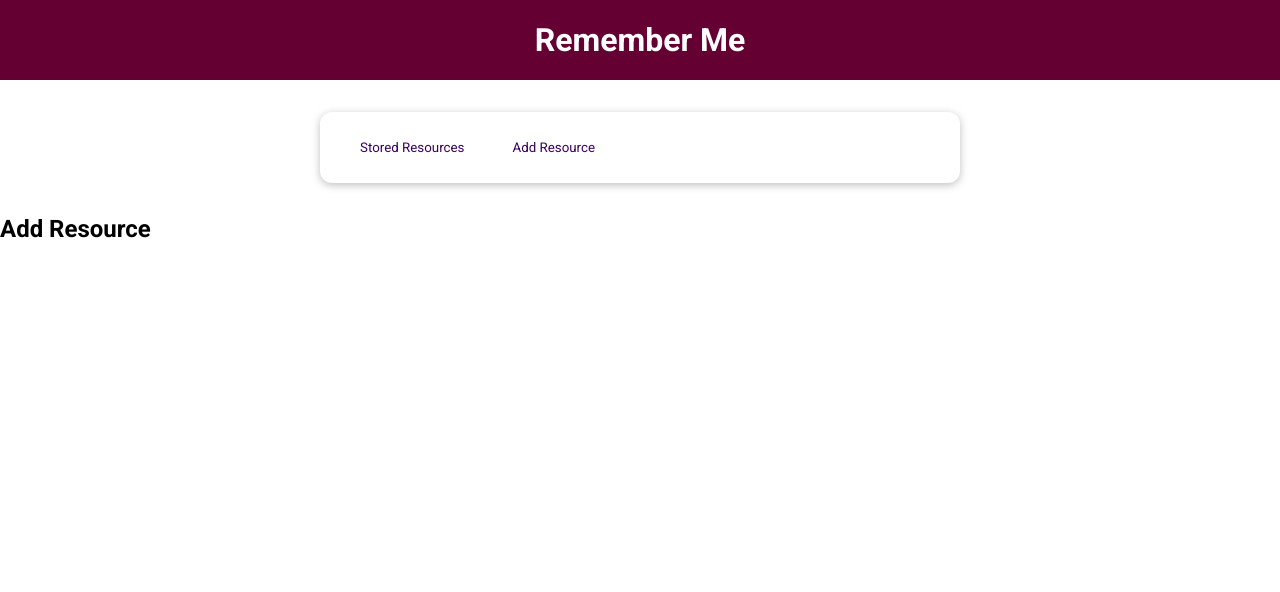
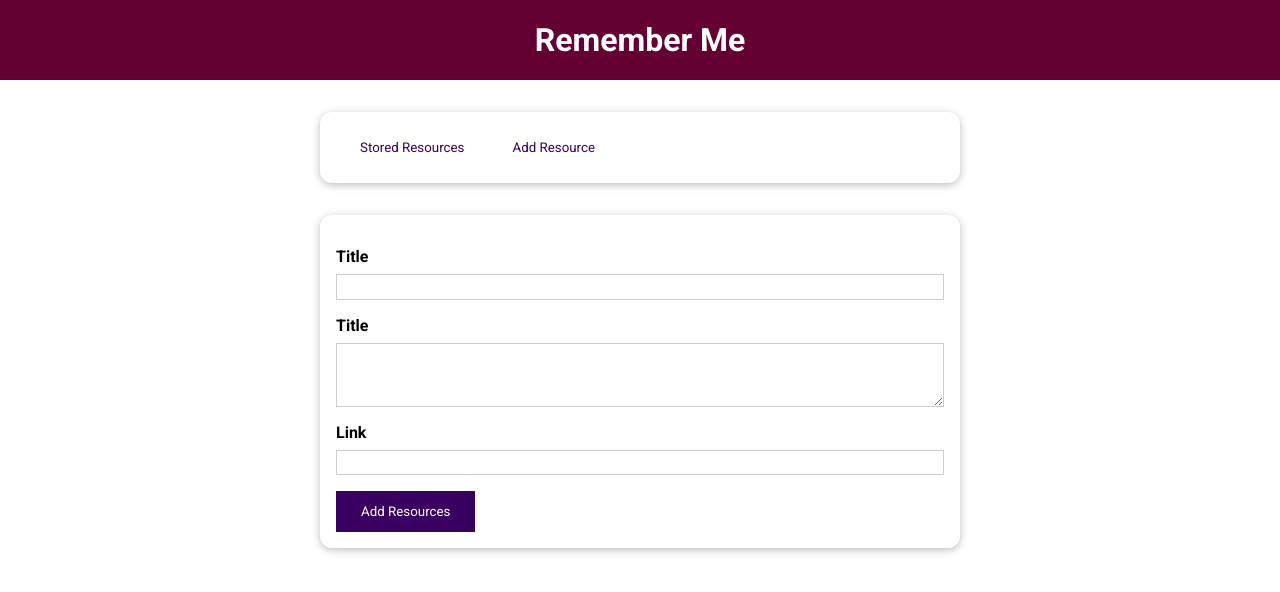
Before and after one commit to itsathefak/Learning-Resources-App-VueJS, a Vue app: page / in a window 1280 px wide. Both pictures are taken after a click on the button "Add Resource". Shown: the top 592 px of the page. Built offline with nearby package versions, Linux system fonts and the light colour scheme.

Commit message:
Create a form to add a new resource

```diff
--- a/src/components/UI/BaseButton.vue
+++ b/src/components/UI/BaseButton.vue
@@ -1,12 +1,12 @@
 <template>
-    <button :type="type" :class="mode">
+    <button :class="mode">
         <slot></slot>
     </button>
 </template>
 
 <script>
 export default{
-    props: ['type', 'mode']
+    props: [ 'mode']
 }
 </script>
 
--- a/src/components/learning-resources/AddResource.vue
+++ b/src/components/learning-resources/AddResource.vue
@@ -1,3 +1,49 @@
 <template>
-    <h2>Add Resource</h2>
+  <base-card>
+    <form>
+      <div class="form-control">
+        <label for="title">Title</label>
+        <input type="text" name="title" id="title" />
+      </div>
+      <div class="form-control">
+        <label for="description">Title</label>
+        <textarea name="description" id="description" rows="3"></textarea>
+      </div>
+      <div class="form-control">
+        <label for="link">Link</label>
+        <input name="link" id="link" type="url">
+      </div>
+      <div>
+        <base-button type="submit">Add Resources</base-button>
+      </div>
+    </form>
+  </base-card>
 </template>
+
+<style scoped>
+label {
+  font-weight: bold;
+  display: block;
+  margin-bottom: 0.5rem;
+}
+
+input,
+textarea {
+  display: block;
+  width: 100%;
+  font: inherit;
+  padding: 0.15rem;
+  border: 1px solid #ccc;
+}
+
+input:focus,
+textarea:focus {
+  outline: none;
+  border-color: #3a0061;
+  background-color: #f7ebff;
+}
+
+.form-control {
+  margin: 1rem 0;
+}
+</style>
```
